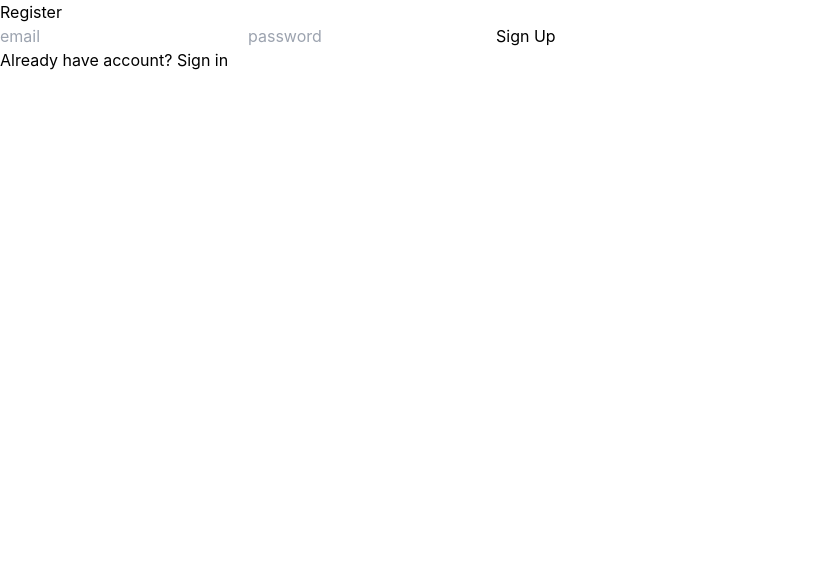
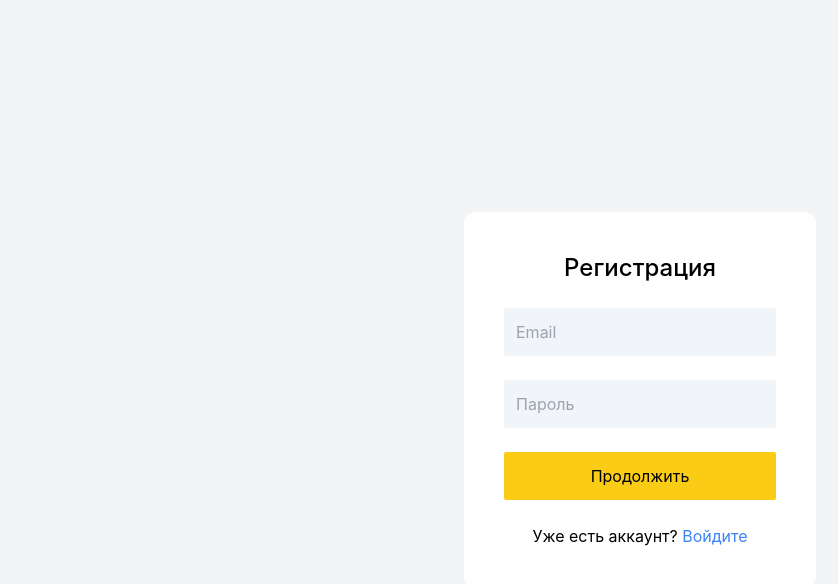
Before and after one commit to levensta/tinkoff-dating, a React (Create React App) app: page /register in a window 1280 px wide. Shown: the top 584 px of the page, without its empty margins (0-838 px from the left). Built offline with nearby package versions, Linux system fonts and the light colour scheme; no server answers.

Commit message:
unific Login/Register pages to AuthPage, add styles to them

```diff
--- a/src/App.tsx
+++ b/src/App.tsx
@@ -1,15 +1,22 @@
 import React from 'react';
-import {Routes, Route} from "react-router-dom";
+
 import HomePage from "./pages/HomePage";
-import LoginPage from "./pages/LoginPage";
-import RegisterPage from "./pages/RegisterPage";
+import AuthPage from "./pages/AuthPage";
+import SignIn from "./components/SignIn";
+import SignUp from "./components/SignUp";
+
+import {Routes, Route, Navigate} from "react-router-dom";
+
+import {getAuth} from "firebase/auth";
 
 function App() {
+  const auth = getAuth();
+
   return (
     <Routes>
-      <Route path="/" element={<HomePage/>} />
-      <Route path="/login" element={<LoginPage/>} />
-      <Route path="/register" element={<RegisterPage/>} />
+      <Route path="/" element={auth.currentUser ? <HomePage/> : <Navigate to="/login" />} />
+      <Route path="/login" element={<AuthPage children={<SignIn/>} />} />
+      <Route path="/register" element={<AuthPage children={<SignUp/>} />} />
     </Routes>
   );
 }
--- a/src/components/Form.tsx
+++ b/src/components/AuthForm.tsx
@@ -5,7 +5,7 @@ interface FormProps {
   handleClick: (email: string, pass: string) => void,
 }
 
-const Form: React.FC<FormProps> = ({title, handleClick}) => {
+const AuthForm: React.FC<FormProps> = ({title, handleClick}) => {
   const [email, setEmail] = useState('');
   const [pass, setPass] = useState('');
 
@@ -22,24 +22,29 @@ const Form: React.FC<FormProps> = ({title, handleClick}) => {
   }
 
   return (
-    <div>
+    <div className={"flex flex-col py-3"}>
       <input
         type="email"
         value={email}
         onChange={handleEmail}
-        placeholder="email"
+        placeholder="Email"
+        className={"p-3 my-3 outline-none rounded-sm bg-slate-100 hover:bg-slate-200 focus:bg-white focus:outline-1 focus:outline-stone-900 transition-all"}
       />
       <input
         type="password"
         value={pass}
         onChange={handlePass}
-        placeholder="password"
+        placeholder="Пароль"
+        className={"p-3 my-3 outline-none rounded-sm bg-slate-100 hover:bg-slate-200 focus:bg-white focus:outline-1 focus:outline-stone-900 transition-all"}
       />
-      <button onClick={handleButton}>
+      <button
+        onClick={handleButton}
+        className={"p-3 my-3 rounded-sm bg-yellow-400 hover:bg-amber-400 focus:bg-yellow-500 transition-all"}
+      >
         {title}
       </button>
     </div>
   );
 };
 
-export default Form;
+export default AuthForm;
--- a/src/components/Login.tsx
+++ /dev/null
@@ -1,28 +0,0 @@
-import React from 'react';
-import { getAuth, signInWithEmailAndPassword } from "firebase/auth";
-import Form from "./Form";
-import {useNavigate} from "react-router-dom";
-
-const Login = () => {
-  const navigate = useNavigate()
-
-  const handleLogin = (email: string, password: string) => {
-    const auth = getAuth();
-    signInWithEmailAndPassword(auth, email, password)
-      .then((userCredential) => {
-        navigate('/');
-      })
-      .catch();
-  }
-
-  return (
-    <div>
-      <Form
-        title={"Sign In"}
-        handleClick={handleLogin}
-      />
-    </div>
-  );
-};
-
-export default Login;
--- /dev/null
+++ b/src/components/SignIn.tsx
@@ -0,0 +1,32 @@
+import React from 'react';
+import { getAuth, signInWithEmailAndPassword } from "firebase/auth";
+import AuthForm from "./AuthForm";
+import {Link, useNavigate} from "react-router-dom";
+
+const SignIn = () => {
+  const navigate = useNavigate()
+
+  const handleLogin = (email: string, password: string) => {
+    const auth = getAuth();
+    signInWithEmailAndPassword(auth, email, password)
+      .then((userCredential) => {
+        navigate('/');
+      })
+      .catch();
+  }
+
+  return (
+    <>
+      <h1 className={"text-2xl font-medium"}>Авторизуйтесь</h1>
+      <AuthForm
+        title={"Войти"}
+        handleClick={handleLogin}
+      />
+      <p>
+        Нет аккаунта? <Link to="/register" className={"pb-1 text-blue-500 hover:text-blue-700 hover:border-b hover:border-b-blue-700 transition-all"}>Зарегистрируйтесь</Link>
+      </p>
+    </>
+  );
+};
+
+export default SignIn;
--- a/src/components/SignUp.tsx
+++ b/src/components/SignUp.tsx
@@ -1,8 +1,8 @@
 import {getAuth, createUserWithEmailAndPassword, sendEmailVerification} from "firebase/auth";
-import Form from "./Form";
+import AuthForm from "./AuthForm";
 
 import React from 'react';
-import {useNavigate} from "react-router-dom";
+import {Link, useNavigate} from "react-router-dom";
 
 const SignUp = () => {
   const navigate = useNavigate()
@@ -19,10 +19,16 @@ const SignUp = () => {
   }
 
   return (
-    <Form
-      title={"Sign Up"}
-      handleClick={handleRegister}
-    />
+    <>
+      <h1 className={"text-2xl font-medium"}>Регистрация</h1>
+      <AuthForm
+        title={"Продолжить"}
+        handleClick={handleRegister}
+      />
+      <p>
+        Уже есть аккаунт? <Link to="/login" className={"pb-1 text-blue-500 hover:text-blue-700 hover:border-b hover:border-b-blue-700 transition-all"}>Войдите</Link>
+      </p>
+    </>
   );
 };
 
--- /dev/null
+++ b/src/pages/AuthPage.tsx
@@ -0,0 +1,17 @@
+import React from 'react';
+
+interface AuthProps {
+  children: React.ReactNode
+}
+
+const AuthPage: React.FC<AuthProps> = ({children}) => {
+  return (
+    <main className={"flex flex-col h-screen bg-gray-100"}>
+      <section className={"flex flex-col items-center m-auto p-10 bg-white rounded-xl shadow-gray-300"}>
+        {children}
+      </section>
+    </main>
+  );
+};
+
+export default AuthPage;
--- a/src/pages/HomePage.tsx
+++ b/src/pages/HomePage.tsx
@@ -1,6 +1,5 @@
 import React from 'react';
 
-import {Navigate} from "react-router-dom";
 import {getAuth, signOut} from "firebase/auth";
 
 const HomePage = () => {
@@ -12,16 +11,14 @@ const HomePage = () => {
       .catch();
   };
 
-  return auth.currentUser ? (
+  return (
     <div>
       <h1>Welcome</h1>
       <button onClick={handleLogOut}>
         Log Out
       </button>
     </div>
-  ) : (
-    <Navigate to="/login" />
-  )
+  );
 };
 
 export default HomePage;
--- a/src/pages/LoginPage.tsx
+++ /dev/null
@@ -1,17 +0,0 @@
-import React from 'react';
-import {Link} from "react-router-dom";
-import Login from "../components/Login";
-
-const LoginPage = () => {
-  return (
-    <div>
-      <h1>Login</h1>
-      <Login/>
-      <p>
-        Or <Link to="/register">register</Link>
-      </p>
-    </div>
-  );
-};
-
-export default LoginPage;
--- a/src/pages/RegisterPage.tsx
+++ /dev/null
@@ -1,17 +0,0 @@
-import React from 'react';
-import {Link} from "react-router-dom";
-import SignUp from "../components/SignUp";
-
-const RegisterPage = () => {
-  return (
-    <div>
-      <h1>Register</h1>
-      <SignUp/>
-      <p>
-        Already have account? <Link to="/login">Sign in</Link>
-      </p>
-    </div>
-  );
-};
-
-export default RegisterPage;
```
